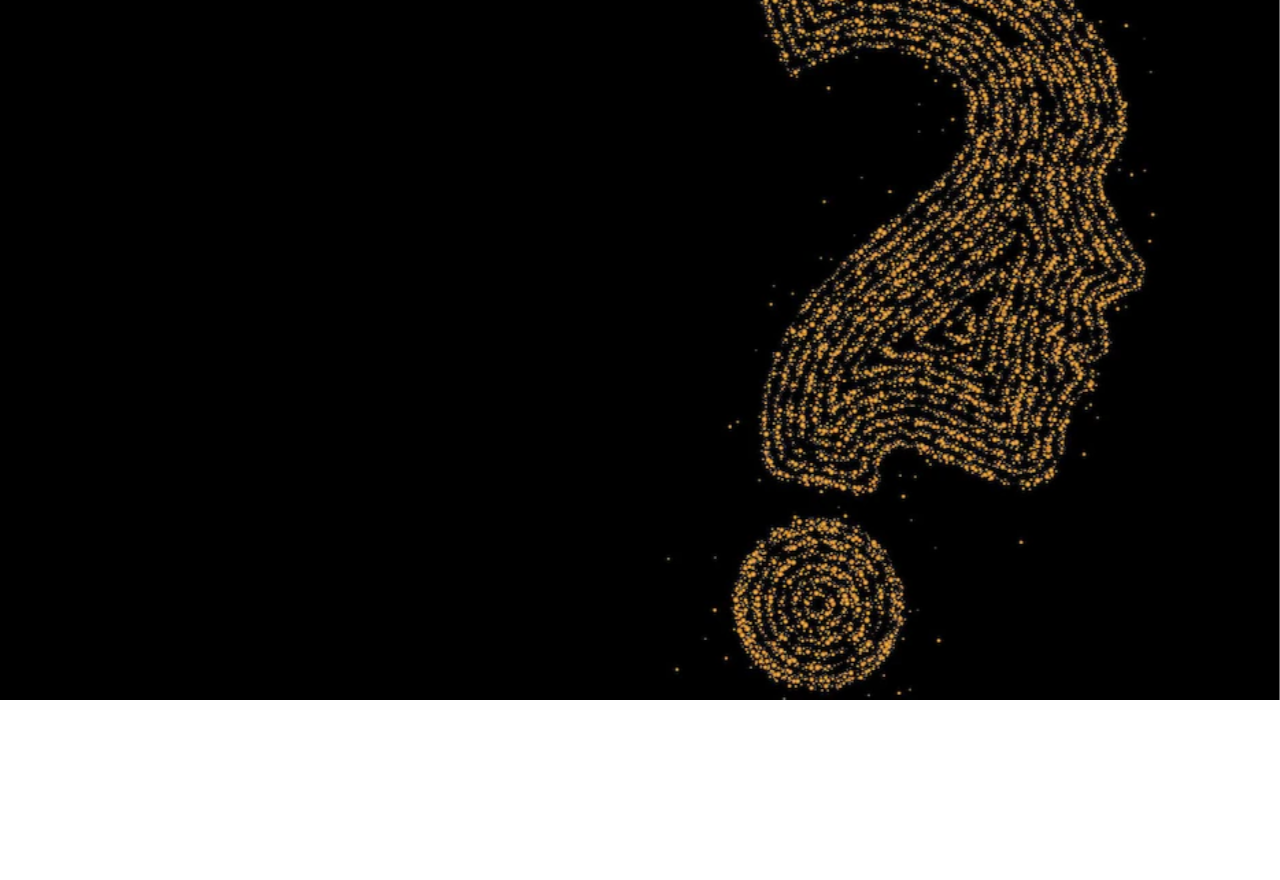
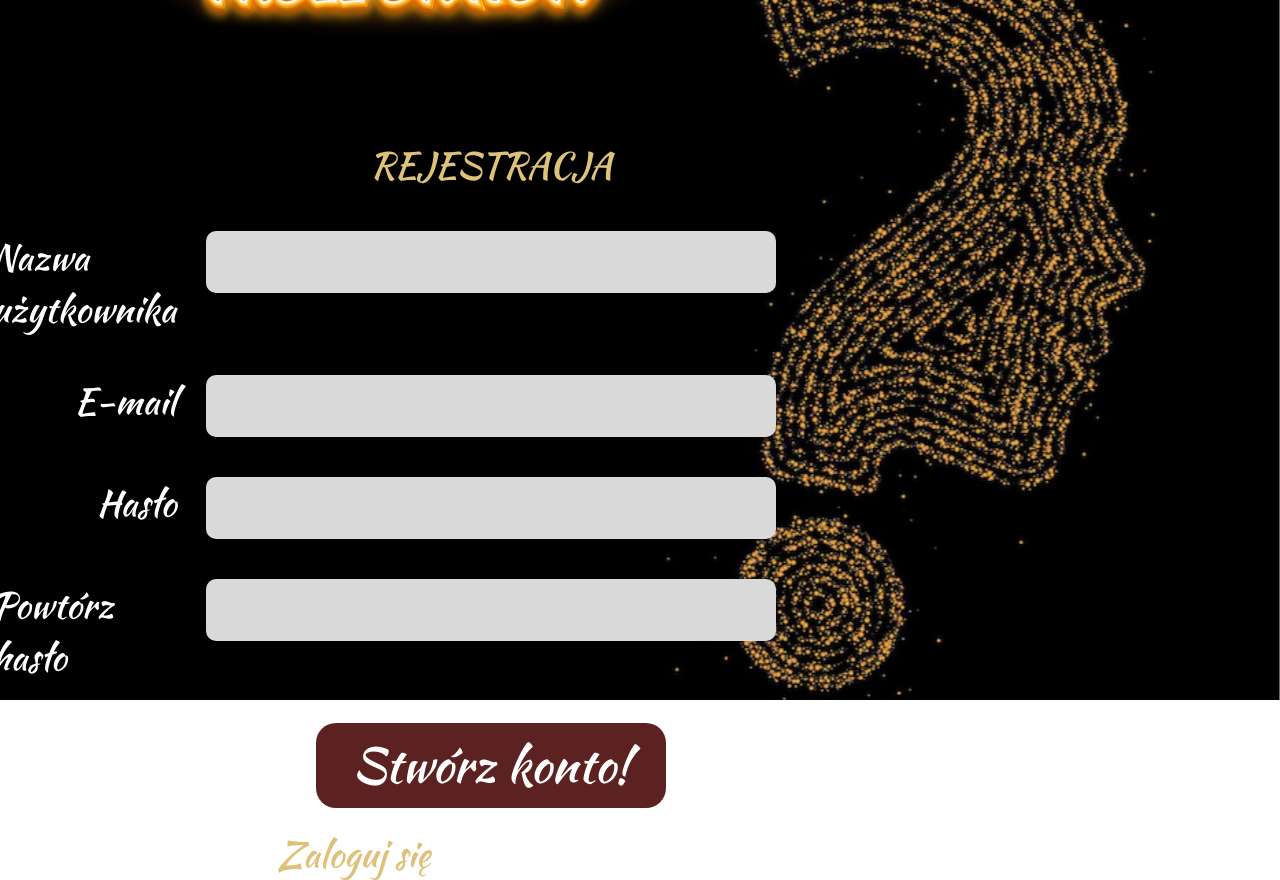
Before and after one commit to Coderscamp-2021-2022-Lukasz-Kamil/troll-or-not, a React (Create React App) app in the folder client/: page /registration in a window 1280 px wide. Shown: the part 100-980 px from the top of the page. Before the commit the page ends 800 px from the top, so only its background shows below. Built offline with nearby package versions, Linux system fonts and the light colour scheme.

Commit message:
add registrartion page view

```diff
--- a/client/src/components/views/AddQuestionPage/AddQuestionPage.tsx
+++ b/client/src/components/views/AddQuestionPage/AddQuestionPage.tsx
@@ -4,7 +4,7 @@ import { Input } from "../../ui/Input/Input";
 import Title from "../../ui/title/Title";
 import { FlexWrapper } from "../../wrapper/FlexCenter/FlexWrapper.style";
 import { GridContainer } from "../../wrapper/FlexCenter/GridContainter.style";
-import { Typography } from "../../ui/Typography/Typography";
+import { Typography, TypographyGrid } from "../../ui/Typography/Typography";
 import { LeftSideContainer } from "../../wrapper/FlexCenter/LeftSideContainer";
 
 const AddQuestionPage = () => {
@@ -16,13 +16,15 @@ const AddQuestionPage = () => {
                 <GridContainer GridColumnLeftWidth={1} GridColumnRightWidth={2} GridGap="40">
                     <Typography>Pytanie</Typography>
                     <Input />
-                    <Typography>Opdowiedź A</Typography>
+                    <p></p>
+                    <p></p>
+                    <TypographyGrid>Opdowiedź A</TypographyGrid>
                     <Input />
-                    <Typography>Odpowiedź B</Typography>
+                    <TypographyGrid>Odpowiedź B</TypographyGrid>
                     <Input />
-                    <Typography>Odpowiedź C</Typography>
+                    <TypographyGrid>Odpowiedź C</TypographyGrid>
                     <Input />
-                    <Typography>Odpowiedź D</Typography>
+                    <TypographyGrid>Odpowiedź D</TypographyGrid>
                     <Input />
                     <p></p>
                     <Button>Dodaj pytanie!</Button>
--- a/client/src/components/views/RegistrationPage/RegistrationPage.tsx
+++ b/client/src/components/views/RegistrationPage/RegistrationPage.tsx
@@ -1,7 +1,56 @@
-import React from "react";
+import styled from "styled-components";
+import { Button } from "../../ui/Button/Button.style";
+import { Input } from "../../ui/Input/Input";
+import Title from "../../ui/title/Title";
+import { FlexWrapper } from "../../wrapper/FlexCenter/FlexWrapper.style";
+import { GridContainer } from "../../wrapper/FlexCenter/GridContainter.style";
+import { Typography, TypographyGrid } from "../../ui/Typography/Typography";
+import { LeftSideContainer } from "../../wrapper/FlexCenter/LeftSideContainer";
+
+const SiteTitle = styled(Typography)`
+    color: ${({ theme }) => theme.colors.common.textColorGold};
+    text-transform: uppercase;
+`
+
+const Link = styled.a`
+    color: ${({ theme }) => theme.colors.common.textColorGold};
+    text-decoration: none;
+    font-size: ${({ theme }) =>
+    theme.size.desktop.lg}px;
+`
+
+const FlexWrapperLink = styled(FlexWrapper)`
+    gap:20px;
+    margin: 20px 0 20px 20px;
+`
+
 const RegistrationPage = () => {
     return (
-        <div>RegistrationPage</div>
+        <>
+        <Title />
+        <LeftSideContainer>
+            <FlexWrapper direction="column">
+                <GridContainer GridColumnLeftWidth={1} GridColumnRightWidth={2} GridGap="40">
+                    <p></p>
+                    <SiteTitle>Rejestracja</SiteTitle>
+                    <TypographyGrid marginRight={30}>Nazwa użytkownika</TypographyGrid>
+                    <Input />
+                    <TypographyGrid marginRight={30}>E-mail</TypographyGrid>
+                    <Input />
+                    <TypographyGrid marginRight={30}>Hasło</TypographyGrid>
+                    <Input />
+                    <TypographyGrid marginRight={30}>Powtórz hasło</TypographyGrid>
+                    <Input />
+                    <p></p>
+                    <Button>Stwórz konto!</Button>
+                </GridContainer>
+            </FlexWrapper>
+        </LeftSideContainer>
+        <FlexWrapperLink justifyContent="flex-start">
+            <Typography>Masz już konto?</Typography>
+            <Link href="/login">Zaloguj się</Link>
+        </FlexWrapperLink>
+        </>
     )
 }
 
```
